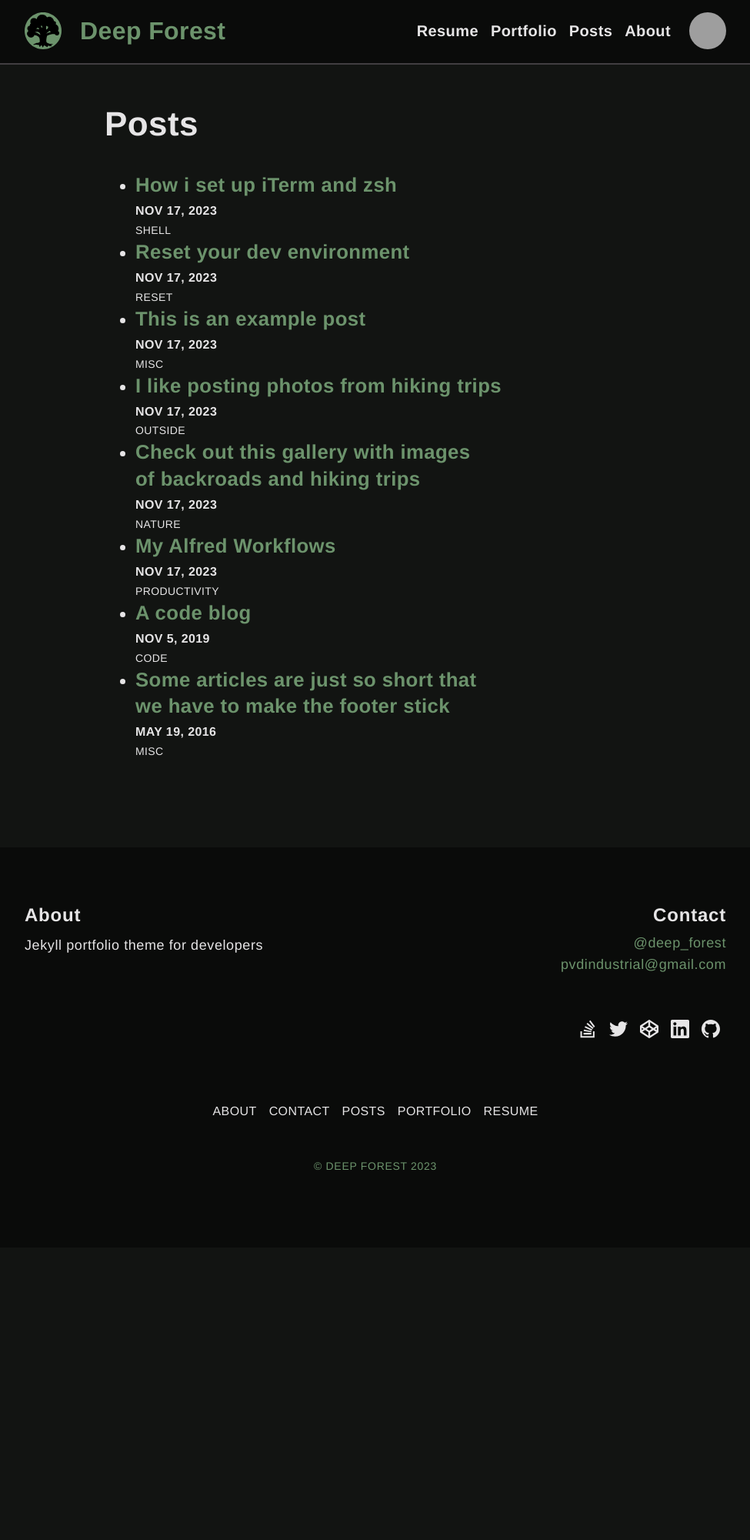
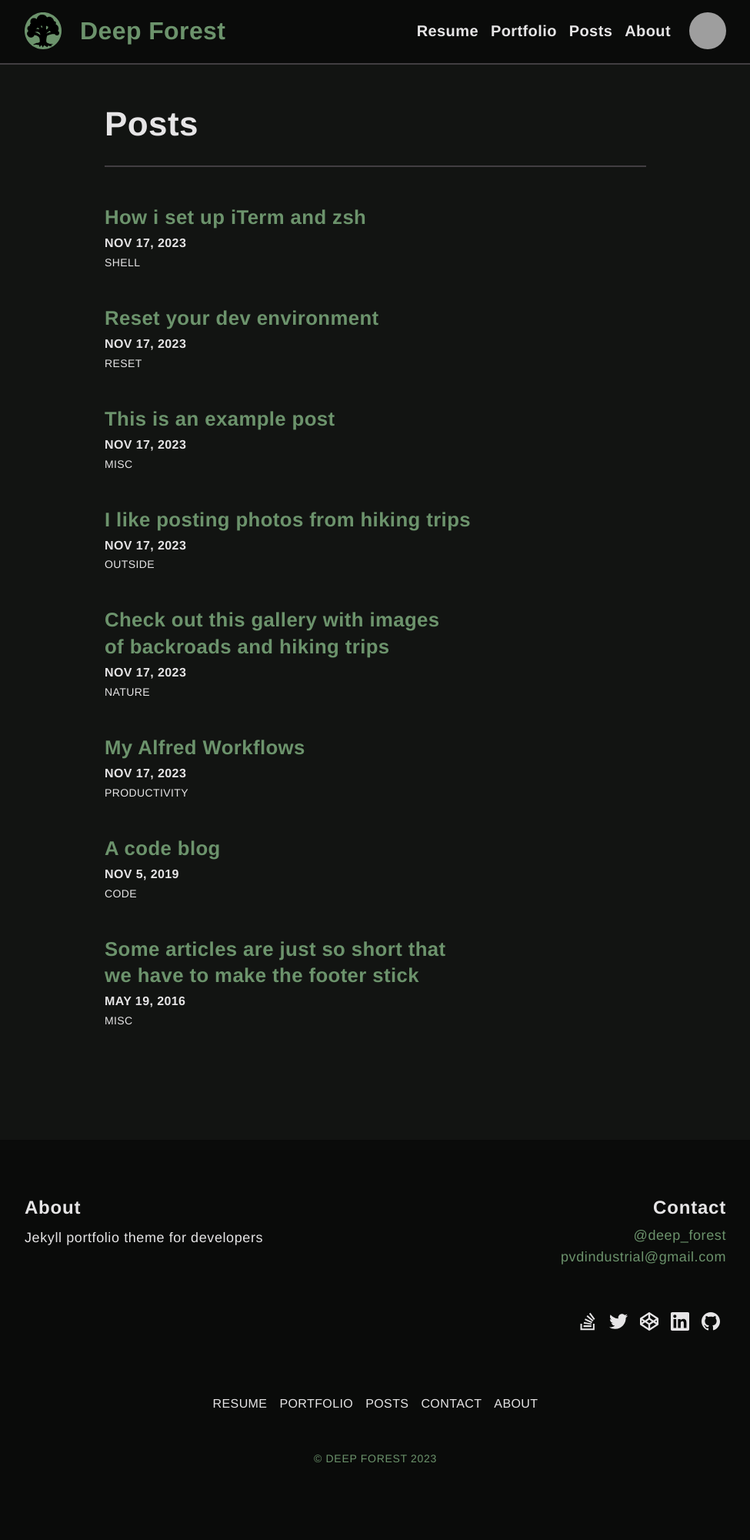
Before and after one commit to ian-pvd/deep-forest, a Jekyll site: the page built from posts.md, in a window 1280 px wide. Shown: the whole page at 77% size, without its empty margins (152-1127 px from the left). Built offline with Jekyll 4.4.1, drawn with Linux system fonts in a browser that asks for light colours; before the commit the page ends 1621 px from its top, so only the background shows below that; grey boxes are pictures that could not be loaded.

Commit message:
home page latest posts

```diff
--- a/_config.yml
+++ b/_config.yml
@@ -47,11 +47,11 @@
 
 # Add pages to the site-footer utilities navigation in this order.
 utilities_nav:
+  - resume.md
+  - portfolio.md
+  - posts.md
+  - contact.md
   - about.md
-  - contact.md
-  - posts.md
-  - portfolio.md
-  - resume.md
 
 # Social media links
 social_links:
--- a/_layouts/index.html
+++ b/_layouts/index.html
@@ -15,7 +15,7 @@
 	</div>
 
 	<section class="home__posts" id="home-posts">
-		<h2 class="home__posts-title">Posts</h2>
+		<h2 class="home__posts-title">Latest Posts</h2>
 
 		{% assign posts = site.posts | slice: 0, 3 %}
 
--- a/_layouts/posts.html
+++ b/_layouts/posts.html
@@ -5,6 +5,9 @@
 <div class="posts">
 
   <h1 class="posts__title">{{ page.title | escape }}</h1>
+
+  <section class="posts__posts" id="home-posts">
+		<h2 class="posts__posts-title">Posts</h2>
 
 		{% assign posts = site.posts %}
 
@@ -21,4 +24,7 @@
 		{%- else -%}
 		<span> No posts to display. </span>
 		{%- endif -%}
+
+	</section>
+
 </div>
--- a/_sass/index.scss
+++ b/_sass/index.scss
@@ -17,3 +17,4 @@
 @import "layouts/home";
 @import "layouts/page";
 @import "layouts/post";
+@import "layouts/posts";
--- /dev/null
+++ b/_sass/layouts/posts.scss
@@ -0,0 +1,27 @@
+.posts__title {
+	border-bottom: var(--border-layout);
+	margin-bottom: var(--space-medium);
+	padding-bottom: var(--space-medium);
+}
+
+.posts__posts {
+	padding-top: var(--space-medium);
+}
+
+.posts__posts-title {
+	@include screen-reader-text;
+}
+
+.posts__posts-list {
+	list-style: none;
+	margin: 0;
+	padding: 0 0 var(--space-large);
+}
+
+.posts__posts-item {
+	margin-bottom: var(--space-large);
+
+	&:last-child {
+		margin-bottom: 0;
+	}
+}
--- a/_sass/mixins.scss
+++ b/_sass/mixins.scss
@@ -80,3 +80,16 @@
 		margin-bottom: 0;
 	}
 }
+
+@mixin screen-reader-text {
+	border: 0;
+	clip-path: inset(50%);
+	clip: rect(1px, 1px, 1px, 1px);
+	height: 1px;
+	margin: -1px;
+	overflow: hidden;
+	padding: 0;
+	position: absolute;
+	width: 1px;
+	word-wrap: normal !important;
+}
```
Lines whose indentation alone changed are shown as unchanged.
